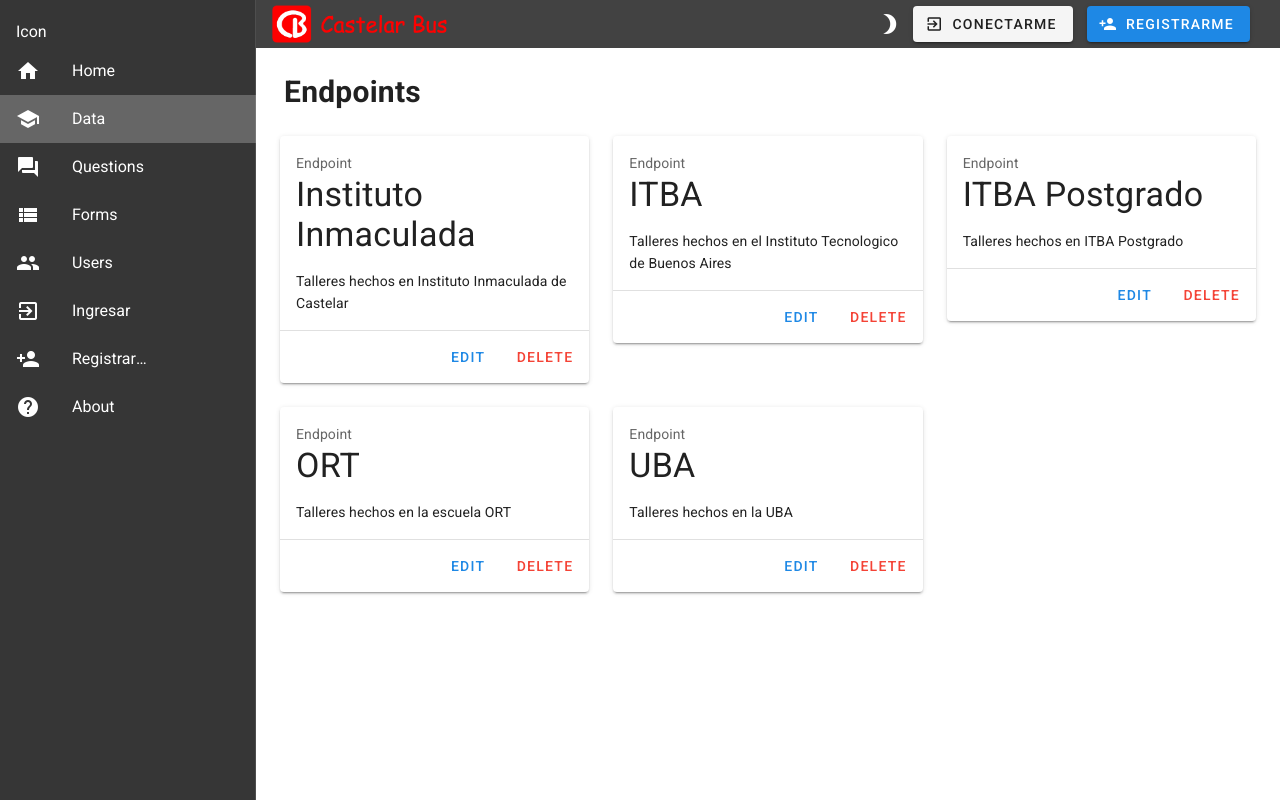
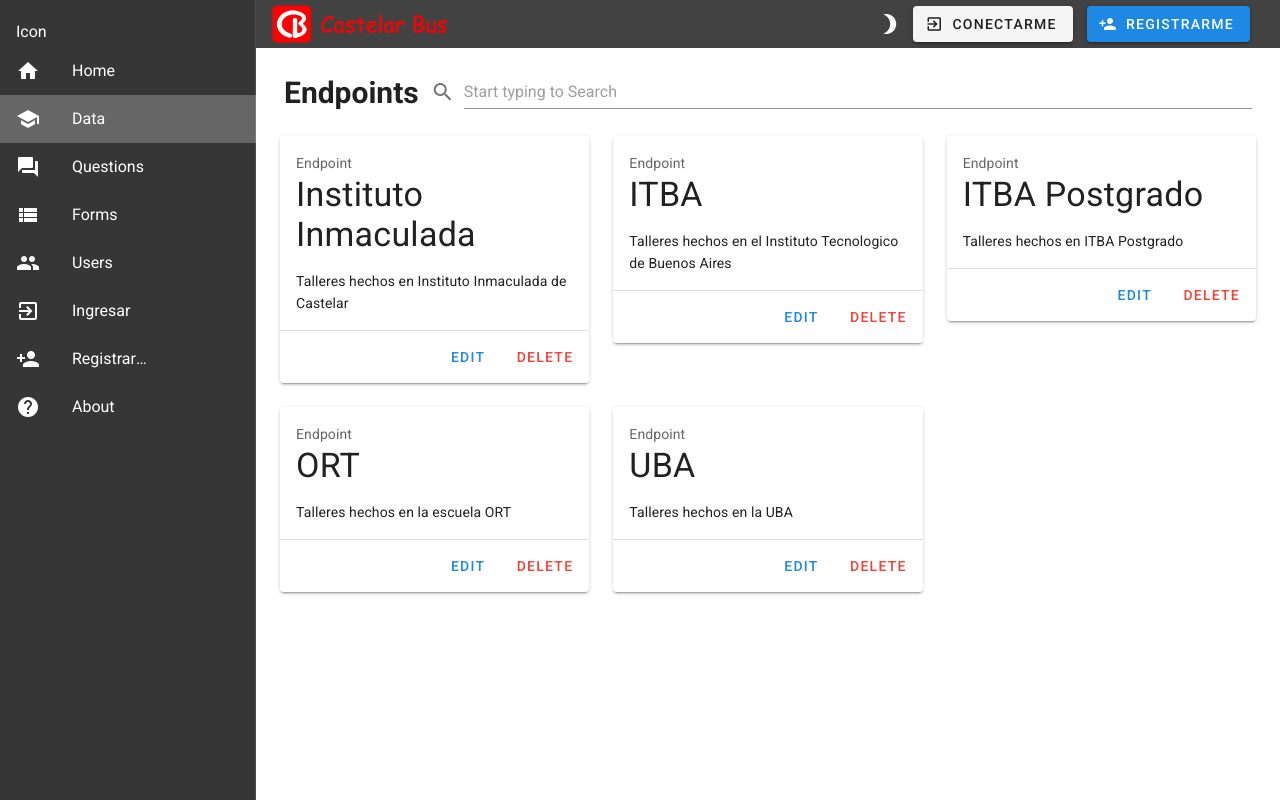
Before and after one commit to nicbritos/kiri_surveys, a Vue app in the folder client/: page /endpoints in a window 1280 px wide. Built offline with nearby package versions, Linux system fonts and the light colour scheme; no server answers.

Commit message:
Changed Endpoints format

```diff
--- a/client/src/views/Endpoints.vue
+++ b/client/src/views/Endpoints.vue
@@ -1,20 +1,33 @@
 <template>
   <v-container grid-list-md>
-      <v-card-title> <h2>
+    <v-toolbar flat color="transparent">
+      <v-toolbar-title>
+        <h2>
           Endpoints
-      </h2>
-      </v-card-title>
-    <v-container fluid >
-      <v-row >
-        <v-col cols="4" v-for="item in items" :key="item.name">
-<!--          <v-row >-->
-            <Endpoint
-              :value="item.name"
-              :description="item.description"
-            ></Endpoint>
-<!--          </v-row>-->
+        </h2>
+      </v-toolbar-title>
+      <v-text-field
+        hide-details
+        prepend-icon="search"
+        single-line
+        class="ml-3"
+        placeholder="Start typing to Search"
+        v-model="search"
+      ></v-text-field>
+      <v-btn icon v-blur v-if="search.length > 0" @click="search = ''">
+        <v-icon>cancel</v-icon>
+      </v-btn>
+    </v-toolbar>
+    <v-container fluid>
+      <v-row>
+        <v-col cols="4" v-for="item in filteredItems" :key="item.name">
+          <Endpoint
+            :value="item.name"
+            :description="item.description"
+          ></Endpoint>
         </v-col>
-      </v-row> </v-container></v-container
+      </v-row>
+    </v-container> </v-container
 ></template>
 
 <script>
@@ -22,9 +35,20 @@
 export default {
   name: "Endpoints",
   components: { Endpoint },
+  data() {
+    return {
+      items: [],
+      search: ""
+    };
+  },
+  created() {
+    this.items = this.$store.state.endpoints.items;
+  },
   computed: {
-    items() {
-      return this.$store.state.endpoints.items;
+    filteredItems: function() {
+      return this.items.filter(endpoint => {
+        return endpoint.name.match(this.search);
+      });
     }
   }
 };
```
